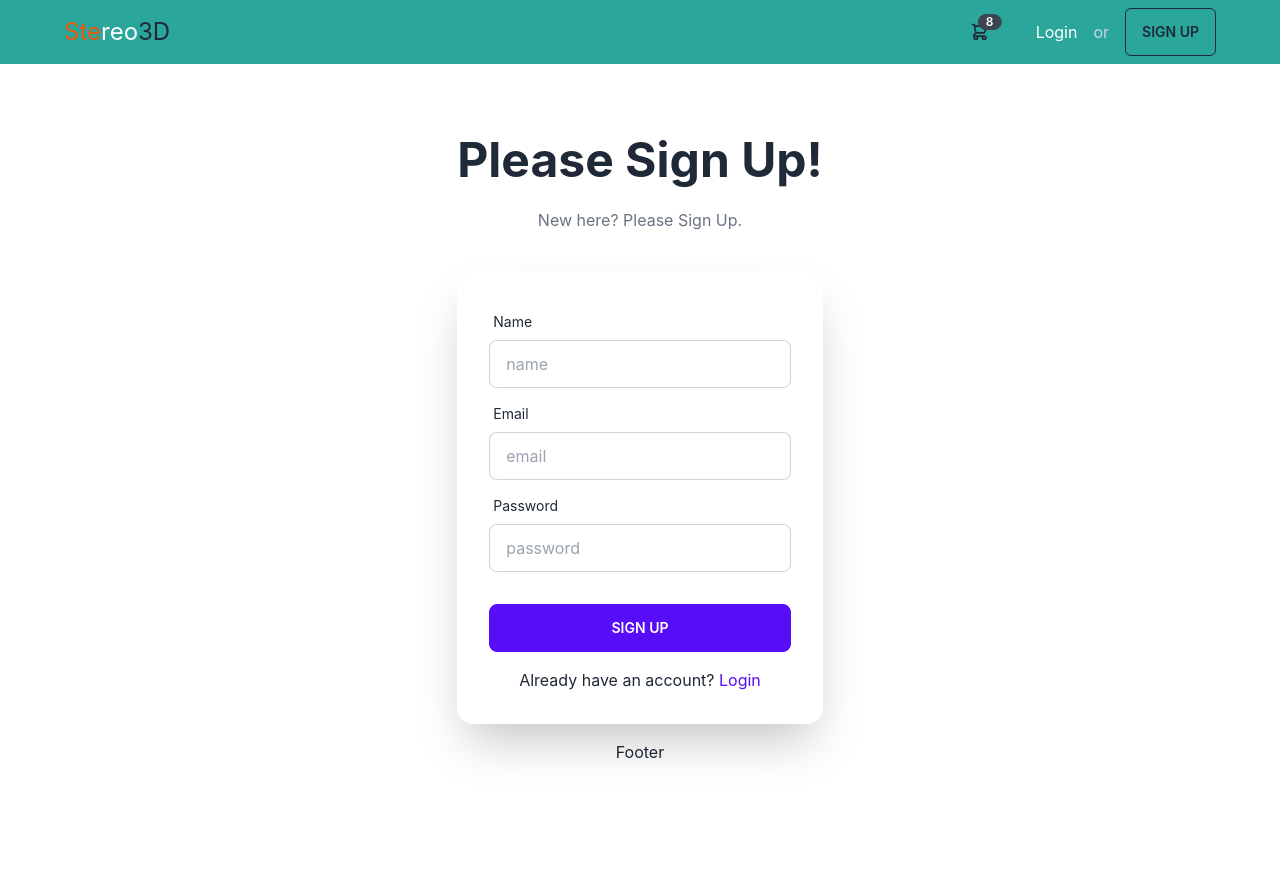
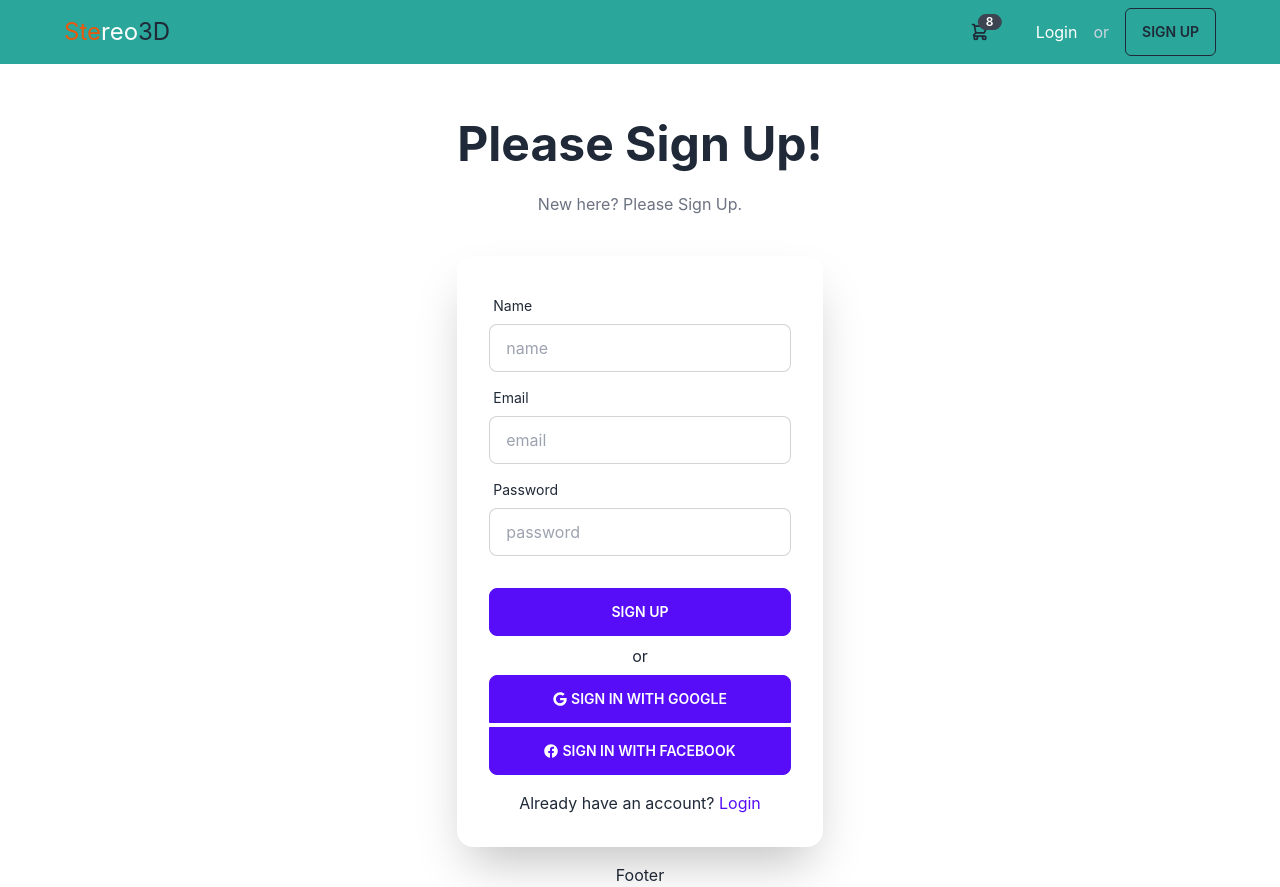
Before and after one commit to sinha45/stereo-3d-client, a React (Create React App) app: page /signup in a window 1280 px wide. Before the commit the page ends 800 px from the top, so only its background shows below. Built offline with nearby package versions, Linux system fonts and the light colour scheme; no server answers.

Commit message:
icon added to sign up page

```diff
--- a/package.json
+++ b/package.json
@@ -10,6 +10,7 @@
     "firebase": "^9.15.0",
     "react": "^18.2.0",
     "react-dom": "^18.2.0",
+    "react-icons": "^4.7.1",
     "react-router-dom": "^6.5.0",
     "react-scripts": "5.0.1",
     "web-vitals": "^2.1.4"
--- a/src/Pages/Signup/Signup.js
+++ b/src/Pages/Signup/Signup.js
@@ -1,6 +1,7 @@
 import React, { useContext } from 'react';
 import { Link } from 'react-router-dom';
 import { AuthContext } from '../../contexts/UserContext';
+import { FaFacebook, FaGoogle } from "react-icons/fa";
 
 
 const Signup = () => {
@@ -33,7 +34,7 @@ const Signup = () => {
 
     return (
         <div>
-            <div className="hero mt-14">
+            <div className="hero mt-10">
                 <div className="hero-content flex-col">
                     <div className="text-center lg:text-left">
                         <h1 className="text-5xl font-bold">Please Sign Up!</h1>
@@ -63,9 +64,18 @@ const Signup = () => {
                             <div className="form-control mt-6">
                                 <button className="btn btn-primary">Sign Up</button>
                             </div>
+                            <div>
+                                <p>or</p>
+                            </div>
+                            <div className="btn-group btn-group-vertical">
+                                <button className="btn btn-active"><FaGoogle className='mr-1'></FaGoogle> sign in with google</button>
+                                <button className="btn btn-active mt-1"><FaFacebook className='mr-1'></FaFacebook>sign in with facebook</button>
+
+                            </div>
                             <div className='mt-2'>
                                 <h3>Already have an account? <Link to='/login' className='text-primary'>Login</Link></h3>
                             </div>
+
                         </form>
                     </div>
                 </div>
```
Also changed, not shown: 1 other file (tests, documents, lock files or other folders).
